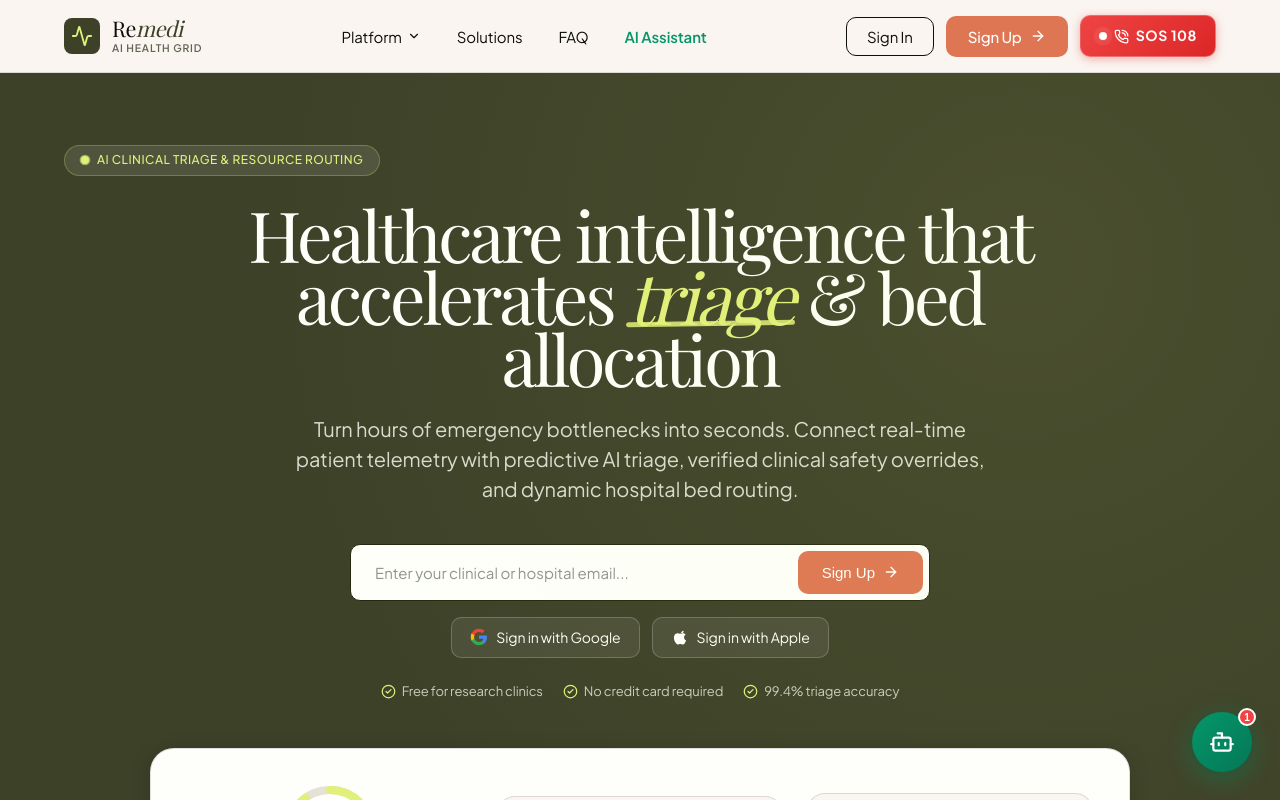
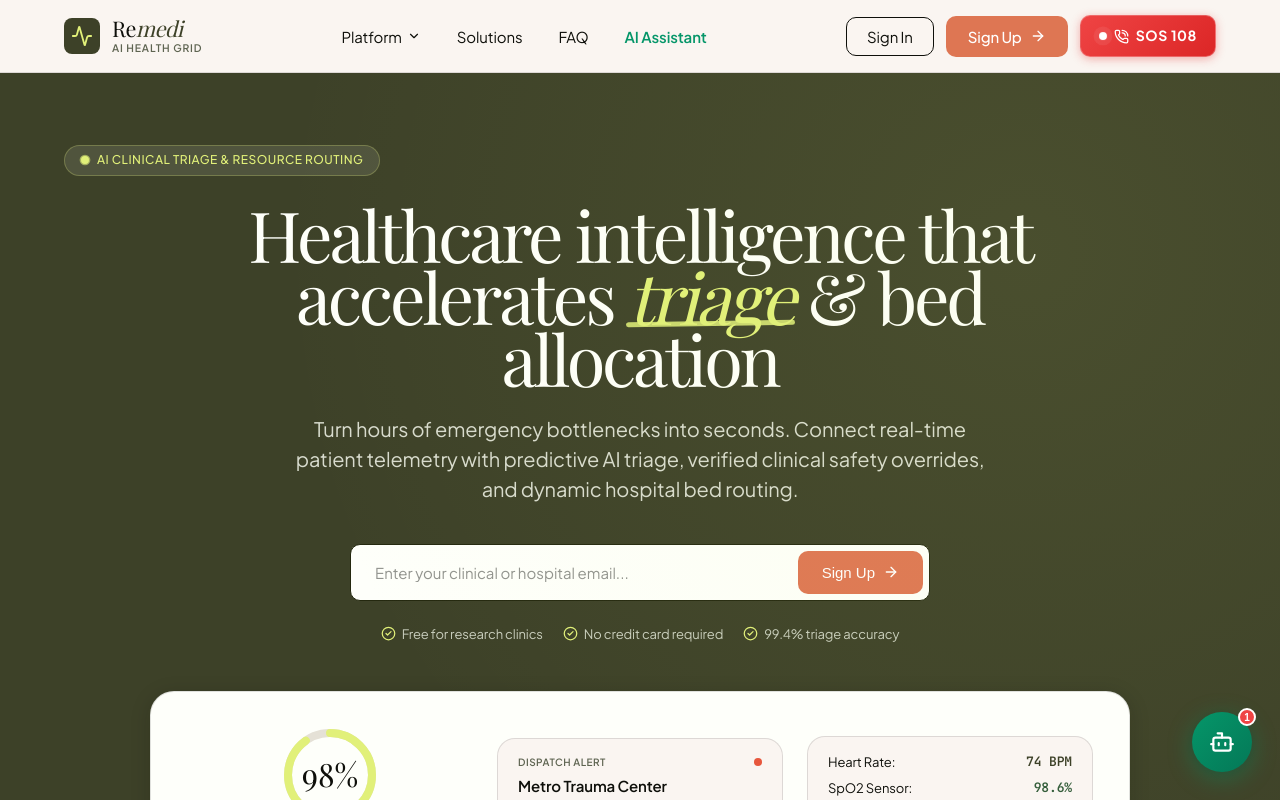
Before and after one commit to ansh-singh-01/HIB26, a React (Vite) app in the folder frontend/: page / in a window 1280 px wide. Shown: the top 800 px of the page. Built offline with nearby package versions, Linux system fonts and the light colour scheme; a web font is replaced by a local one.

Commit message:
remove: Google and Apple OAuth buttons from landing page hero section

```diff
--- a/frontend/src/pages/LandingPage.jsx
+++ b/frontend/src/pages/LandingPage.jsx
@@ -173,23 +173,8 @@
               </button>
             </div>
 
-            <div className="apollo-oauth-group">
-              <Link to="/login" className="apollo-oauth-btn">
-                <svg width="18" height="18" viewBox="0 0 24 24" fill="none">
-                  <path d="M22.56 12.25c0-.78-.07-1.53-.2-2.25H12v4.26h5.92c-.26 1.37-1.04 2.53-2.21 3.31v2.77h3.57c2.08-1.92 3.28-4.74 3.28-8.09z" fill="#4285F4"/>
-                  <path d="M12 23c2.97 0 5.46-.98 7.28-2.66l-3.57-2.77c-.98.66-2.23 1.06-3.71 1.06-2.86 0-5.29-1.93-6.16-4.53H2.18v2.84C3.99 20.53 7.7 23 12 23z" fill="#34A853"/>
-                  <path d="M5.84 14.09c-.22-.66-.35-1.36-.35-2.09s.13-1.43.35-2.09V7.06H2.18C1.43 8.55 1 10.22 1 12s.43 3.45 1.18 4.94l2.85-2.22.81-.63z" fill="#FBBC05"/>
-                  <path d="M12 5.38c1.62 0 3.06.56 4.21 1.64l3.15-3.15C17.45 2.09 14.97 1 12 1 7.7 1 3.99 3.47 2.18 7.06l3.66 2.84c.87-2.6 3.3-4.52 6.16-4.52z" fill="#EA4335"/>
-                </svg>
-                Sign in with Google
-              </Link>
-              <Link to="/login" className="apollo-oauth-btn">
-                <svg width="18" height="18" viewBox="0 0 24 24" fill="currentColor">
-                  <path d="M18.71 19.5c-.83 1.24-1.71 2.45-3.05 2.47-1.34.03-1.77-.79-3.29-.79-1.53 0-2 .77-3.27.82-1.31.05-2.3-1.32-3.14-2.53C4.25 17 2.94 12.45 4.7 9.39c.87-1.52 2.43-2.48 4.12-2.51 1.28-.02 2.5.87 3.29.87.78 0 2.26-1.07 3.81-.91.65.03 2.47.26 3.64 1.98-.09.06-2.17 1.28-2.15 3.81.03 3.02 2.65 4.03 2.68 4.04-.03.07-.42 1.44-1.38 2.83M15.97 6.37c.62-.75 1.04-1.8 0.92-2.85-.9.04-2 0.6-2.65 1.35-.58.66-1.09 1.73-.95 2.76 1.01.08 2.05-.51 2.68-1.26z"/>
-                </svg>
-                Sign in with Apple
-              </Link>
-            </div>
+
+
 
             <div className="apollo-trust-checks">
               <span><CheckCircle2 size={15} color="#e1f079" /> Free for research clinics</span>
```
